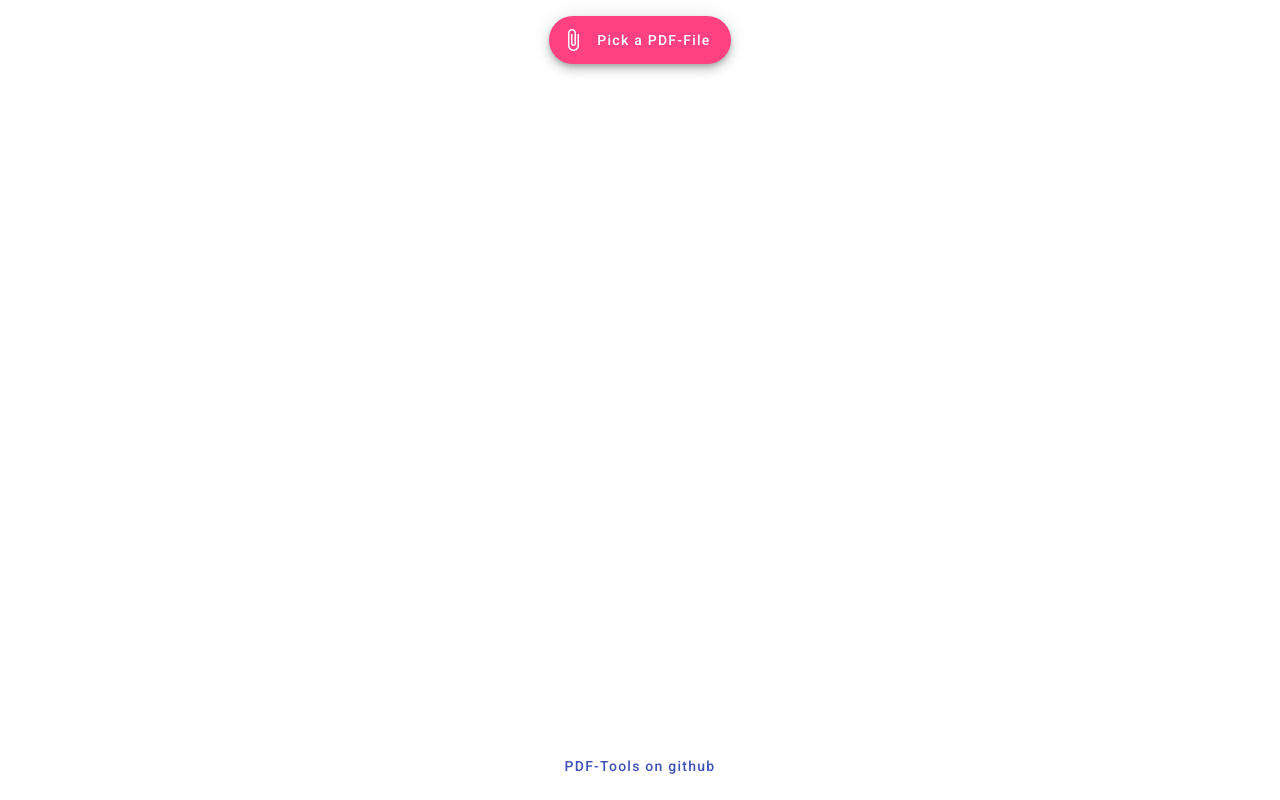
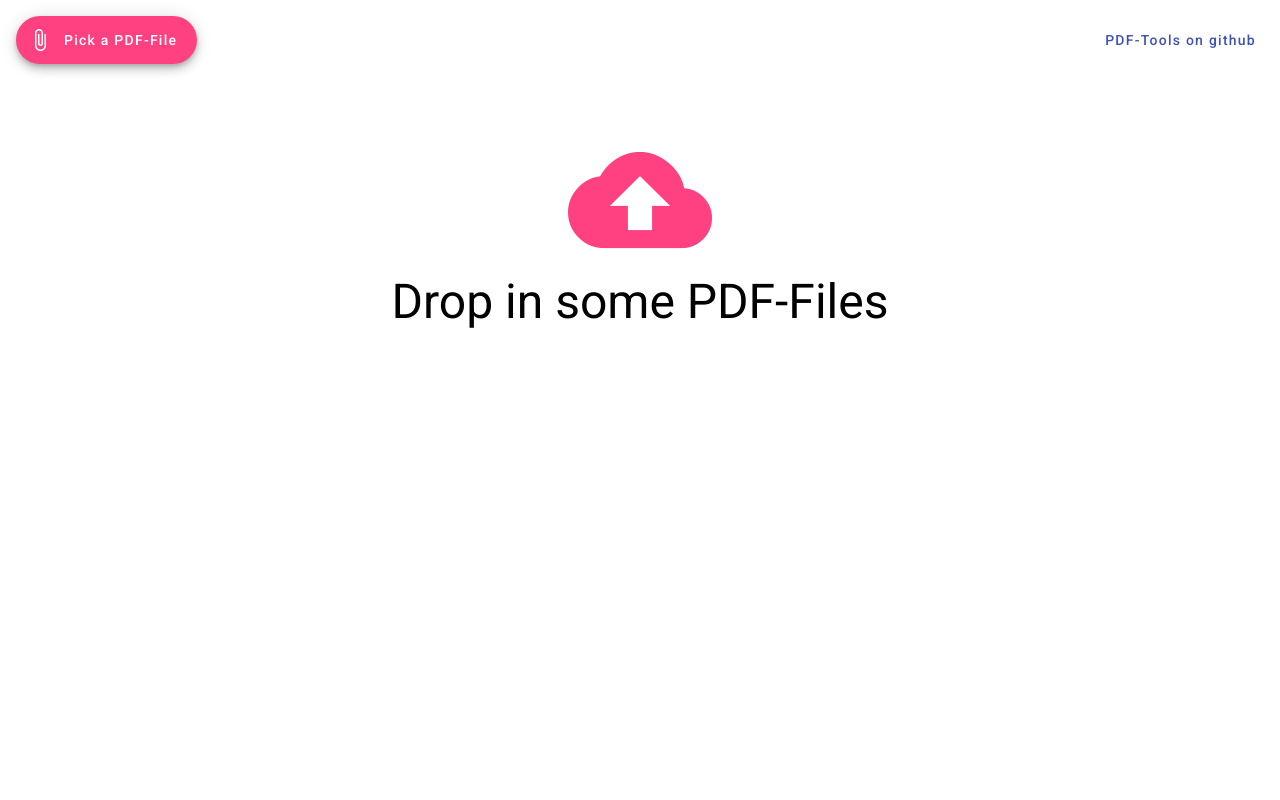
Before and after one commit to alexfriesen/pdf-tools, an Angular app: page / in a window 1280 px wide. Built offline with nearby package versions, Linux system fonts and the light colour scheme.

Commit message:
layout improvements

```diff
--- a/src/app/app.component.html
+++ b/src/app/app.component.html
@@ -3,17 +3,26 @@
     <mat-icon>attach_file</mat-icon>
     Pick a PDF-File
   </button>
+
+  <button
+    mat-fab
+    extended
+    color="primary"
+    *ngIf="canDownload | async"
+    (click)="downloadFile()"
+  >
+    <mat-icon>download</mat-icon>
+    Download
+  </button>
+
+  <a mat-button color="primary" href="https://github.com/alexfriesen/pdf-tools">
+    PDF-Tools on github
+  </a>
 </header>
 
 <main>
   <app-preview></app-preview>
 </main>
-
-<footer>
-  <a mat-button color="primary" href="https://github.com/alexfriesen/pdf-tools">
-    PDF-Tools on github
-  </a>
-</footer>
 
 <div class="dropzone" [class.hovering]="isHovering">
   <input
--- a/src/app/app.component.scss
+++ b/src/app/app.component.scss
@@ -8,15 +8,18 @@ header,
 footer {
   display: flex;
   flex: 0 1 auto;
-  justify-content: center;
+  align-items: center;
+  justify-content: space-between;
+
   margin: 1rem;
 }
 
 main {
   display: flex;
-  flex: 1 0 auto;
+  flex: 1 1 auto;
   flex-direction: column;
   width: 100%;
+  overflow: auto;
 }
 
 .dropzone {
--- a/src/app/app.component.ts
+++ b/src/app/app.component.ts
@@ -1,4 +1,9 @@
-import { Component, HostListener, inject } from '@angular/core';
+import {
+  ChangeDetectionStrategy,
+  Component,
+  HostListener,
+  inject,
+} from '@angular/core';
 import { CommonModule } from '@angular/common';
 import { MatIconModule } from '@angular/material/icon';
 import { MatButtonModule } from '@angular/material/button';
@@ -6,20 +11,26 @@ import { MatButtonModule } from '@angular/material/button';
 import { validateFileType } from '@shared/helpers/file.helper';
 import { DocumentService } from '@shared/services/document.service';
 import { PreviewComponent } from '@shared/components/preview/preview.component';
+import { map } from 'rxjs';
 
 @Component({
   selector: 'app-root',
   templateUrl: './app.component.html',
   styleUrls: ['./app.component.scss'],
+  changeDetection: ChangeDetectionStrategy.OnPush,
   standalone: true,
   imports: [CommonModule, MatIconModule, MatButtonModule, PreviewComponent],
 })
 export class AppComponent {
-  documentService = inject(DocumentService);
+  private readonly documentService = inject(DocumentService);
+
+  readonly acceptTypes: string[] = ['application/pdf'];
 
   isHovering = false;
-  acceptTypes: string[] = ['application/pdf'];
-  private files: File[] = [];
+
+  readonly canDownload = this.documentService.preview.pipe(
+    map((preview) => !!preview)
+  );
 
   @HostListener('drop', ['$event'])
   async onDrop(event: DragEvent) {
@@ -63,7 +74,6 @@ export class AppComponent {
       if (!file) continue;
 
       if (validateFileType(file, this.acceptTypes)) {
-        this.files.push(file);
         await this.fileAdded(file);
       }
     }
@@ -73,4 +83,8 @@ export class AppComponent {
     const buffer = await data.arrayBuffer();
     await this.documentService.applyPDF(buffer);
   }
+
+  async downloadFile() {
+    await this.documentService.save('new');
+  }
 }
--- a/src/shared/components/preview/preview.component.html
+++ b/src/shared/components/preview/preview.component.html
@@ -1,16 +1,17 @@
-<canvas hidden #canvas height="0" width="0"></canvas>
-
 <mat-progress-bar
   [mode]="'indeterminate'"
   *ngIf="processing | async"
 ></mat-progress-bar>
 
-<div
-  cdkDropList
-  class="list"
-  *ngIf="pages | async as pages"
-  (cdkDropListDropped)="onChangePosition($event)"
->
+<ng-template #empty>
+  <div class="empty">
+    <mat-icon color="accent">cloud_upload</mat-icon>
+    <p class="mat-headline-3">Drop in some PDF-Files</p>
+  </div>
+</ng-template>
+
+<ng-container *ngIf="pages | async as pages; else empty">
+  <div cdkDropList class="list" (cdkDropListDropped)="onChangePosition($event)">
     <div cdkDrag class="item" *ngFor="let preview of pages">
       <button
         class="remove"
@@ -22,3 +23,4 @@
       <img [src]="preview.base64" />
     </div>
   </div>
+</ng-container>
--- a/src/shared/components/preview/preview.component.scss
+++ b/src/shared/components/preview/preview.component.scss
@@ -1,5 +1,16 @@
 :host {
   position: relative;
+  text-align: center;
+}
+
+.empty {
+  margin: 3rem;
+
+  mat-icon {
+    width: 9rem;
+    height: 9rem;
+    font-size: 9rem;
+  }
 }
 
 mat-progress-bar {
--- a/src/shared/components/preview/preview.component.ts
+++ b/src/shared/components/preview/preview.component.ts
@@ -1,10 +1,4 @@
-import {
-  Component,
-  ChangeDetectionStrategy,
-  inject,
-  ViewChild,
-  ElementRef,
-} from '@angular/core';
+import { Component, ChangeDetectionStrategy, inject } from '@angular/core';
 import { CommonModule } from '@angular/common';
 import { MatIconModule } from '@angular/material/icon';
 import { MatButtonModule } from '@angular/material/button';
@@ -35,12 +29,9 @@ interface PagePreview {
   ],
 })
 export class PreviewComponent {
-  @ViewChild('canvas', { static: true })
-  canvas!: ElementRef<HTMLCanvasElement>;
+  private readonly documentService = inject(DocumentService);
 
-  documentService = inject(DocumentService);
-
-  processing = new BehaviorSubject(false);
+  readonly processing = new BehaviorSubject(false);
 
   pages = this.documentService.preview.pipe(
     debounceTime(200),
@@ -48,7 +39,7 @@ export class PreviewComponent {
     switchMap(async (buffer) => {
       if (!buffer) return [];
 
-      const canvas = this.canvas.nativeElement;
+      const canvas = document.createElement('canvas');
       const canvasContext = canvas.getContext('2d');
 
       const loadingTask = getDocument(buffer);
```
Lines whose indentation alone changed are shown as unchanged.
